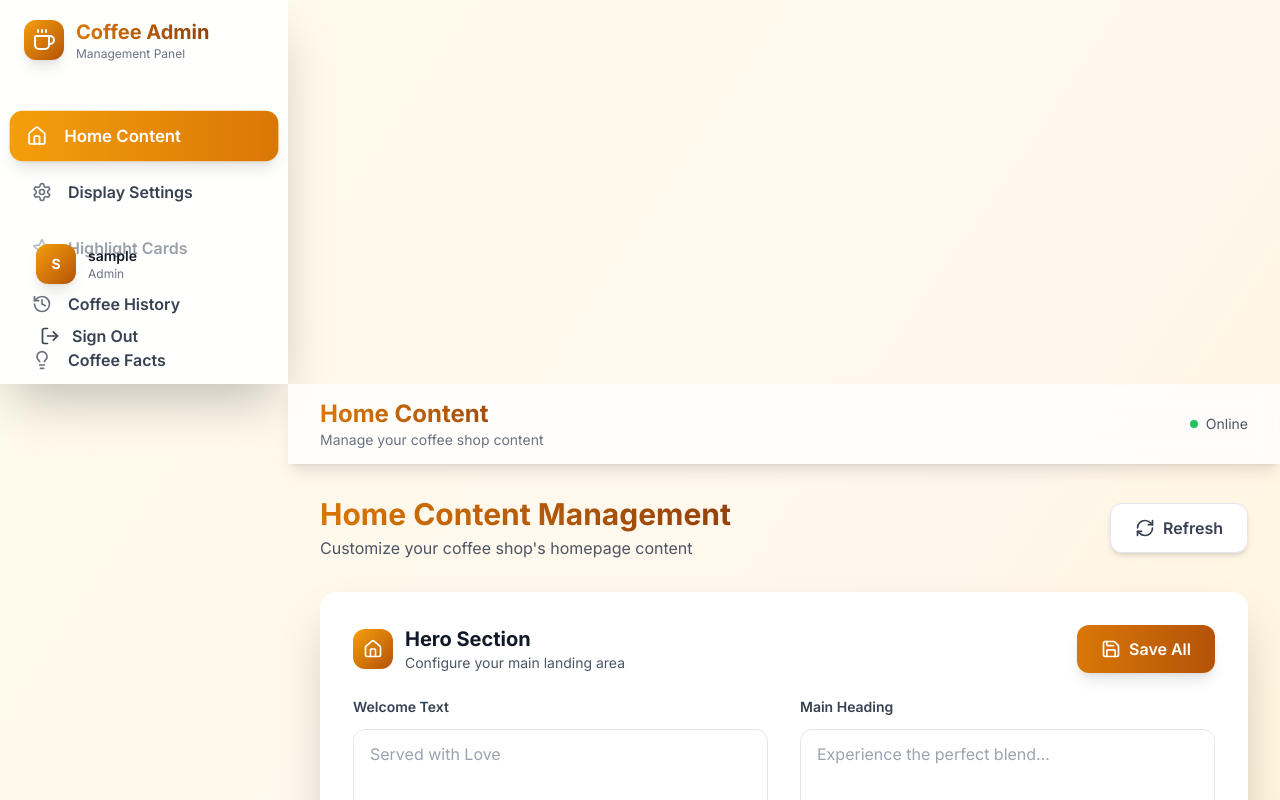
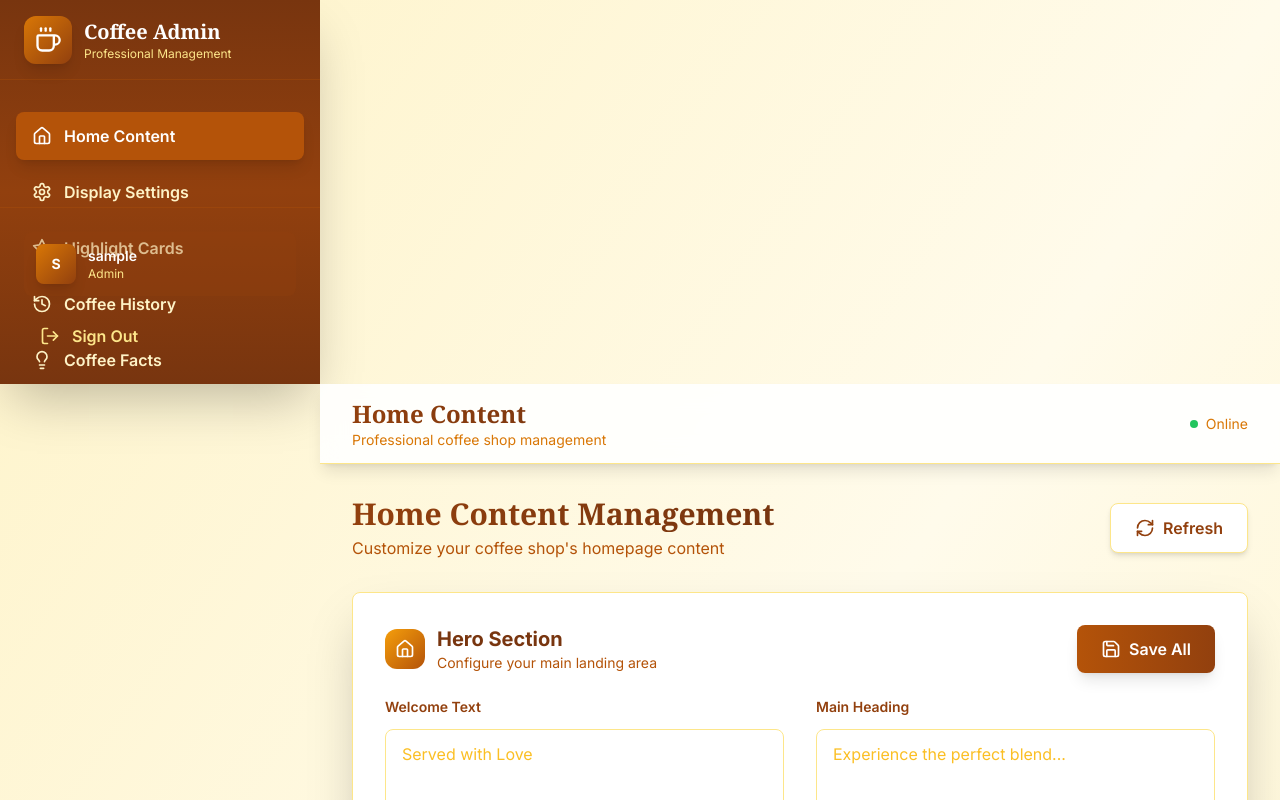
Before and after one commit to tediyo/Admin-panel-for-CK-Shops, a Next.js app: page /dashboard in a window 1280 px wide. Shown: the top 800 px of the page. Built offline with nearby package versions, Linux system fonts and the light colour scheme; no server answers; the database is empty; sample sign-in values are in the browser's storage.

Commit message:
Side bar

```diff
--- a/app/dashboard/page.tsx
+++ b/app/dashboard/page.tsx
@@ -94,34 +94,34 @@ export default function Dashboard() {
   }
 
   return (
-    <div className="min-h-screen coffee-gradient">
+    <div className="min-h-screen professional-gradient">
       {/* Mobile sidebar overlay */}
       {sidebarOpen && (
         <div
-          className="fixed inset-0 bg-black/50 backdrop-blur-sm z-40 lg:hidden"
+          className="fixed inset-0 bg-amber-900/50 backdrop-blur-sm z-40 lg:hidden"
           onClick={() => setSidebarOpen(false)}
         />
       )}
 
-      {/* Sidebar */}
-      <div className={`fixed inset-y-0 left-0 z-50 w-72 bg-white/90 backdrop-blur-md shadow-2xl transform ${
+      {/* Professional Brown Sidebar */}
+      <div className={`fixed inset-y-0 left-0 z-50 w-80 sidebar transform ${
         sidebarOpen ? 'translate-x-0' : '-translate-x-full'
       } transition-all duration-300 ease-in-out lg:translate-x-0 lg:static lg:inset-0`}>
-        <div className="flex items-center justify-between h-20 px-6 border-b border-white/20">
+        <div className="flex items-center justify-between h-20 px-6 border-b border-amber-700/30">
           <div className="flex items-center space-x-3">
-            <div className="h-10 w-10 bg-gradient-to-br from-amber-500 to-amber-700 rounded-xl flex items-center justify-center shadow-lg">
-              <Coffee className="h-6 w-6 text-white" />
+            <div className="h-12 w-12 bg-gradient-to-br from-amber-600 to-amber-800 rounded-xl flex items-center justify-center shadow-lg">
+              <Coffee className="h-7 w-7 text-white" />
             </div>
             <div>
-              <span className="text-xl font-bold coffee-text-gradient">Coffee Admin</span>
-              <p className="text-xs text-gray-500">Management Panel</p>
+              <span className="text-xl font-bold text-white font-serif">Coffee Admin</span>
+              <p className="text-xs text-amber-200">Professional Management</p>
             </div>
           </div>
           <button
             onClick={() => setSidebarOpen(false)}
-            className="lg:hidden p-2 rounded-lg hover:bg-white/50 transition-colors"
+            className="lg:hidden p-2 rounded-lg hover:bg-amber-700/50 transition-colors"
           >
-            <X className="h-5 w-5 text-gray-600" />
+            <X className="h-5 w-5 text-amber-200" />
           </button>
         </div>
 
@@ -137,13 +137,9 @@ export default function Dashboard() {
                     setActiveTab(tab.id);
                     setSidebarOpen(false);
                   }}
-                  className={`w-full flex items-center space-x-4 px-4 py-3 rounded-xl text-left transition-all duration-200 group ${
-                    isActive
-                      ? 'bg-gradient-to-r from-amber-500 to-amber-600 text-white shadow-lg transform scale-105'
-                      : 'text-gray-700 hover:bg-white/50 hover:shadow-md hover:scale-105'
-                  }`}
+                  className={`w-full sidebar-item group ${isActive ? 'active' : ''}`}
                 >
-                  <Icon className={`h-5 w-5 ${isActive ? 'text-white' : 'text-gray-500 group-hover:text-amber-600'}`} />
+                  <Icon className="h-5 w-5" />
                   <span className="font-semibold">{tab.name}</span>
                 </button>
               );
@@ -151,21 +147,21 @@ export default function Dashboard() {
           </div>
         </nav>
 
-        <div className="absolute bottom-0 left-0 right-0 p-6 border-t border-white/20">
-          <div className="flex items-center space-x-3 mb-4 p-3 bg-white/50 rounded-xl">
-            <div className="w-10 h-10 bg-gradient-to-br from-amber-500 to-amber-700 rounded-xl flex items-center justify-center shadow-lg">
+        <div className="absolute bottom-0 left-0 right-0 p-6 border-t border-amber-700/30">
+          <div className="flex items-center space-x-3 mb-4 p-3 bg-amber-800/30 rounded-lg">
+            <div className="w-10 h-10 bg-gradient-to-br from-amber-600 to-amber-800 rounded-lg flex items-center justify-center shadow-lg">
               <span className="text-sm font-bold text-white">
                 {user.username.charAt(0).toUpperCase()}
               </span>
             </div>
             <div>
-              <p className="text-sm font-semibold text-gray-900">{user.username}</p>
-              <p className="text-xs text-gray-500 capitalize">{user.role}</p>
+              <p className="text-sm font-semibold text-white">{user.username}</p>
+              <p className="text-xs text-amber-200 capitalize">{user.role}</p>
             </div>
           </div>
           <button
             onClick={handleLogout}
-            className="w-full flex items-center space-x-3 px-4 py-3 text-gray-700 hover:bg-red-50 hover:text-red-600 rounded-xl transition-all duration-200 group"
+            className="w-full flex items-center space-x-3 px-4 py-3 text-amber-200 hover:bg-red-600/20 hover:text-red-300 rounded-lg transition-all duration-200 group"
           >
             <LogOut className="h-5 w-5 group-hover:scale-110 transition-transform" />
             <span className="font-semibold">Sign Out</span>
@@ -174,27 +170,27 @@ export default function Dashboard() {
       </div>
 
       {/* Main content */}
-      <div className="lg:ml-72">
-        {/* Top bar */}
-        <div className="bg-white/80 backdrop-blur-md shadow-lg border-b border-white/20 h-20 flex items-center justify-between px-8">
+      <div className="lg:ml-80">
+        {/* Professional Top bar */}
+        <div className="bg-white/90 backdrop-blur-md shadow-lg border-b border-amber-200 h-20 flex items-center justify-between px-8">
           <button
             onClick={() => setSidebarOpen(true)}
-            className="lg:hidden p-3 rounded-xl hover:bg-white/50 transition-colors"
+            className="lg:hidden p-3 rounded-lg hover:bg-amber-100 transition-colors"
           >
-            <Menu className="h-6 w-6 text-gray-600" />
+            <Menu className="h-6 w-6 text-amber-700" />
           </button>
 
           <div className="flex items-center space-x-6">
             <div>
-              <h1 className="text-2xl font-bold coffee-text-gradient">
+              <h1 className="text-2xl font-bold professional-text-gradient font-serif">
                 {tabs.find(tab => tab.id === activeTab)?.name || 'Dashboard'}
               </h1>
-              <p className="text-sm text-gray-500">Manage your coffee shop content</p>
+              <p className="text-sm text-amber-600">Professional coffee shop management</p>
             </div>
           </div>
 
           <div className="flex items-center space-x-4">
-            <div className="hidden md:flex items-center space-x-2 text-sm text-gray-600">
+            <div className="hidden md:flex items-center space-x-2 text-sm text-amber-600">
               <div className="w-2 h-2 bg-green-500 rounded-full animate-pulse"></div>
               <span>Online</span>
             </div>
--- a/app/globals.css
+++ b/app/globals.css
@@ -1,4 +1,4 @@
-@import url('https://fonts.googleapis.com/css2?family=Inter:wght@300;400;500;600;700;800&display=swap');
+@import url('https://fonts.googleapis.com/css2?family=Inter:wght@300;400;500;600;700;800&family=Playfair+Display:wght@400;500;600;700&display=swap');
 
 @tailwind base;
 @tailwind components;
@@ -11,48 +11,61 @@
   }
 
   body {
-    @apply bg-gray-50 text-gray-900;
+    @apply bg-amber-50 text-amber-900;
   }
 }
 
 @layer components {
-  /* Modern Button Styles */
+  /* Professional Brown Button Styles */
   .btn-primary {
-    @apply bg-gradient-to-r from-amber-600 to-amber-700 hover:from-amber-700 hover:to-amber-800 text-white px-6 py-3 rounded-xl font-semibold transition-all duration-200 shadow-lg hover:shadow-xl transform hover:-translate-y-0.5 active:translate-y-0 disabled:opacity-50 disabled:cursor-not-allowed disabled:transform-none;
+    @apply bg-gradient-to-r from-amber-700 to-amber-800 hover:from-amber-800 hover:to-amber-900 text-white px-6 py-3 rounded-lg font-semibold transition-all duration-200 shadow-lg hover:shadow-xl transform hover:-translate-y-0.5 active:translate-y-0 disabled:opacity-50 disabled:cursor-not-allowed disabled:transform-none;
   }
 
   .btn-secondary {
-    @apply bg-white hover:bg-gray-50 text-gray-700 px-6 py-3 rounded-xl font-semibold transition-all duration-200 shadow-md hover:shadow-lg border border-gray-200 hover:border-gray-300 transform hover:-translate-y-0.5 active:translate-y-0;
+    @apply bg-white hover:bg-amber-50 text-amber-800 px-6 py-3 rounded-lg font-semibold transition-all duration-200 shadow-md hover:shadow-lg border border-amber-200 hover:border-amber-300 transform hover:-translate-y-0.5 active:translate-y-0;
   }
 
   .btn-danger {
-    @apply bg-gradient-to-r from-red-500 to-red-600 hover:from-red-600 hover:to-red-700 text-white px-6 py-3 rounded-xl font-semibold transition-all duration-200 shadow-lg hover:shadow-xl transform hover:-translate-y-0.5 active:translate-y-0;
+    @apply bg-gradient-to-r from-red-600 to-red-700 hover:from-red-700 hover:to-red-800 text-white px-6 py-3 rounded-lg font-semibold transition-all duration-200 shadow-lg hover:shadow-xl transform hover:-translate-y-0.5 active:translate-y-0;
   }
 
   .btn-ghost {
-    @apply text-gray-600 hover:text-gray-900 hover:bg-gray-100 px-4 py-2 rounded-lg font-medium transition-all duration-200;
+    @apply text-amber-600 hover:text-amber-900 hover:bg-amber-100 px-4 py-2 rounded-lg font-medium transition-all duration-200;
   }
 
-  /* Modern Input Styles */
+  /* Professional Input Styles */
   .input-field {
-    @apply w-full px-4 py-3 border border-gray-200 rounded-xl focus:outline-none focus:ring-2 focus:ring-amber-500/20 focus:border-amber-500 transition-all duration-200 bg-white/50 backdrop-blur-sm placeholder:text-gray-400;
+    @apply w-full px-4 py-3 border border-amber-200 rounded-lg focus:outline-none focus:ring-2 focus:ring-amber-500/20 focus:border-amber-500 transition-all duration-200 bg-white/80 backdrop-blur-sm placeholder:text-amber-400;
   }
 
   .input-field:focus {
     @apply shadow-lg;
   }
 
-  /* Modern Card Styles */
+  /* Professional Card Styles */
   .card {
-    @apply bg-white/80 backdrop-blur-sm rounded-2xl shadow-lg border border-white/20 p-6 transition-all duration-300 hover:shadow-xl hover:scale-[1.02];
+    @apply bg-white/90 backdrop-blur-sm rounded-lg shadow-lg border border-amber-100 p-6 transition-all duration-300 hover:shadow-xl hover:scale-[1.01];
   }
 
   .card-elevated {
-    @apply bg-white rounded-2xl shadow-2xl border border-white/20 p-8;
+    @apply bg-white rounded-lg shadow-2xl border border-amber-200 p-8;
   }
 
   .card-glass {
-    @apply bg-white/10 backdrop-blur-md rounded-2xl border border-white/20 p-6;
+    @apply bg-white/20 backdrop-blur-md rounded-lg border border-amber-200/50 p-6;
+  }
+
+  /* Professional Sidebar Styles */
+  .sidebar {
+    @apply bg-gradient-to-b from-amber-900 via-amber-800 to-amber-900 text-amber-50 shadow-2xl;
+  }
+
+  .sidebar-item {
+    @apply flex items-center space-x-3 px-4 py-3 rounded-lg text-amber-100 hover:bg-amber-700/50 hover:text-white transition-all duration-200;
+  }
+
+  .sidebar-item.active {
+    @apply bg-amber-700 text-white shadow-lg;
   }
 
   /* Modern Status Badges */
@@ -106,13 +119,21 @@
     @apply w-6 h-6 border-2 border-amber-200 border-t-amber-600 rounded-full animate-spin;
   }
 
-  /* Coffee Shop Specific Styles */
+  /* Professional Coffee Shop Styles */
   .coffee-gradient {
-    @apply bg-gradient-to-br from-amber-50 via-orange-50 to-amber-100;
+    @apply bg-gradient-to-br from-amber-50 via-amber-100 to-amber-200;
   }
 
   .coffee-text-gradient {
-    @apply bg-gradient-to-r from-amber-600 to-amber-800 bg-clip-text text-transparent;
+    @apply bg-gradient-to-r from-amber-700 to-amber-900 bg-clip-text text-transparent;
+  }
+
+  .professional-gradient {
+    @apply bg-gradient-to-br from-amber-100 via-amber-50 to-amber-100;
+  }
+
+  .professional-text-gradient {
+    @apply bg-gradient-to-r from-amber-800 to-amber-900 bg-clip-text text-transparent;
   }
 
   /* Modern Animations */
--- a/app/page.tsx
+++ b/app/page.tsx
@@ -50,32 +50,32 @@ export default function LoginPage() {
   };
 
   return (
-    <div className="min-h-screen coffee-gradient flex items-center justify-center relative overflow-hidden">
-      {/* Background Pattern */}
-      <div className="absolute inset-0 opacity-5">
-        <div className="absolute top-10 left-10 w-32 h-32 bg-amber-300 rounded-full blur-3xl"></div>
-        <div className="absolute bottom-10 right-10 w-40 h-40 bg-orange-300 rounded-full blur-3xl"></div>
-        <div className="absolute top-1/2 left-1/4 w-24 h-24 bg-yellow-300 rounded-full blur-2xl"></div>
+    <div className="min-h-screen professional-gradient flex items-center justify-center relative overflow-hidden">
+      {/* Professional Background Pattern */}
+      <div className="absolute inset-0 opacity-10">
+        <div className="absolute top-10 left-10 w-32 h-32 bg-amber-400 rounded-full blur-3xl"></div>
+        <div className="absolute bottom-10 right-10 w-40 h-40 bg-amber-500 rounded-full blur-3xl"></div>
+        <div className="absolute top-1/2 left-1/4 w-24 h-24 bg-amber-300 rounded-full blur-2xl"></div>
       </div>
 
       <div className="relative z-10 max-w-md w-full mx-4">
         <div className="card-elevated animate-fade-in">
           <div className="text-center mb-8">
-            <div className="mx-auto h-20 w-20 bg-gradient-to-br from-amber-500 to-amber-700 rounded-2xl flex items-center justify-center shadow-coffee-lg animate-bounce-gentle">
+            <div className="mx-auto h-20 w-20 bg-gradient-to-br from-amber-600 to-amber-800 rounded-2xl flex items-center justify-center shadow-coffee-lg animate-bounce-gentle">
               <Coffee className="h-10 w-10 text-white" />
             </div>
-            <h2 className="mt-6 text-4xl font-bold coffee-text-gradient">
+            <h2 className="mt-6 text-4xl font-bold professional-text-gradient font-serif">
               Coffee Admin
             </h2>
-            <p className="mt-3 text-gray-600 font-medium">
-              Manage your coffee shop content with style
+            <p className="mt-3 text-amber-700 font-medium">
+              Professional coffee shop management
             </p>
           </div>
 
           <form className="space-y-6" onSubmit={handleSubmit}>
             <div className="space-y-5">
               <div>
-                <label htmlFor="username" className="block text-sm font-semibold text-gray-700 mb-2">
+                <label htmlFor="username" className="block text-sm font-semibold text-amber-800 mb-2">
                   Username
                 </label>
                 <input
@@ -91,7 +91,7 @@ export default function LoginPage() {
               </div>
 
               <div>
-                <label htmlFor="password" className="block text-sm font-semibold text-gray-700 mb-2">
+                <label htmlFor="password" className="block text-sm font-semibold text-amber-800 mb-2">
                   Password
                 </label>
                 <div className="relative">
@@ -147,15 +147,15 @@ export default function LoginPage() {
               </button>
             </div>
 
-            <div className="bg-amber-50 border border-amber-200 rounded-xl p-4">
-              <div className="text-center">
-                <p className="text-sm font-semibold text-amber-800 mb-2">Demo Credentials</p>
-                <div className="space-y-1 text-sm text-amber-700">
-                  <p><span className="font-medium">Username:</span> admin</p>
-                  <p><span className="font-medium">Password:</span> admin123</p>
+                <div className="bg-amber-100 border border-amber-300 rounded-lg p-4">
+                  <div className="text-center">
+                    <p className="text-sm font-semibold text-amber-900 mb-2">Demo Credentials</p>
+                    <div className="space-y-1 text-sm text-amber-800">
+                      <p><span className="font-medium">Username:</span> admin</p>
+                      <p><span className="font-medium">Password:</span> admin123</p>
+                    </div>
+                  </div>
                 </div>
-              </div>
-            </div>
           </form>
         </div>
       </div>
--- a/components/HomeContentManager.tsx
+++ b/components/HomeContentManager.tsx
@@ -113,8 +113,8 @@ export default function HomeContentManager() {
     <div className="space-y-8 animate-fade-in">
       <div className="flex items-center justify-between">
         <div>
-          <h2 className="text-3xl font-bold coffee-text-gradient">Home Content Management</h2>
-          <p className="text-gray-600 mt-1">Customize your coffee shop's homepage content</p>
+          <h2 className="text-3xl font-bold professional-text-gradient font-serif">Home Content Management</h2>
+          <p className="text-amber-700 mt-1">Customize your coffee shop's homepage content</p>
         </div>
         <button
           onClick={fetchContent}
@@ -143,8 +143,8 @@ export default function HomeContentManager() {
               <Home className="h-5 w-5 text-white" />
             </div>
             <div>
-              <h3 className="text-xl font-bold text-gray-900">Hero Section</h3>
-              <p className="text-sm text-gray-600">Configure your main landing area</p>
+              <h3 className="text-xl font-bold text-amber-900">Hero Section</h3>
+              <p className="text-sm text-amber-700">Configure your main landing area</p>
             </div>
           </div>
           <button
@@ -169,7 +169,7 @@ export default function HomeContentManager() {
         <div className="grid grid-cols-1 lg:grid-cols-2 gap-8">
           {heroFields.map((field, index) => (
             <div key={field.key} className="animate-slide-up" style={{ animationDelay: `${index * 100}ms` }}>
-              <label className="block text-sm font-semibold text-gray-700 mb-3">
+              <label className="block text-sm font-semibold text-amber-800 mb-3">
                 {field.label}
               </label>
               <textarea
@@ -213,8 +213,8 @@ export default function HomeContentManager() {
             <Eye className="h-5 w-5 text-white" />
           </div>
           <div>
-            <h3 className="text-xl font-bold text-gray-900">Live Preview</h3>
-            <p className="text-sm text-gray-600">See how your content will appear to customers</p>
+            <h3 className="text-xl font-bold text-amber-900">Live Preview</h3>
+            <p className="text-sm text-amber-700">See how your content will appear to customers</p>
           </div>
         </div>
 
```
